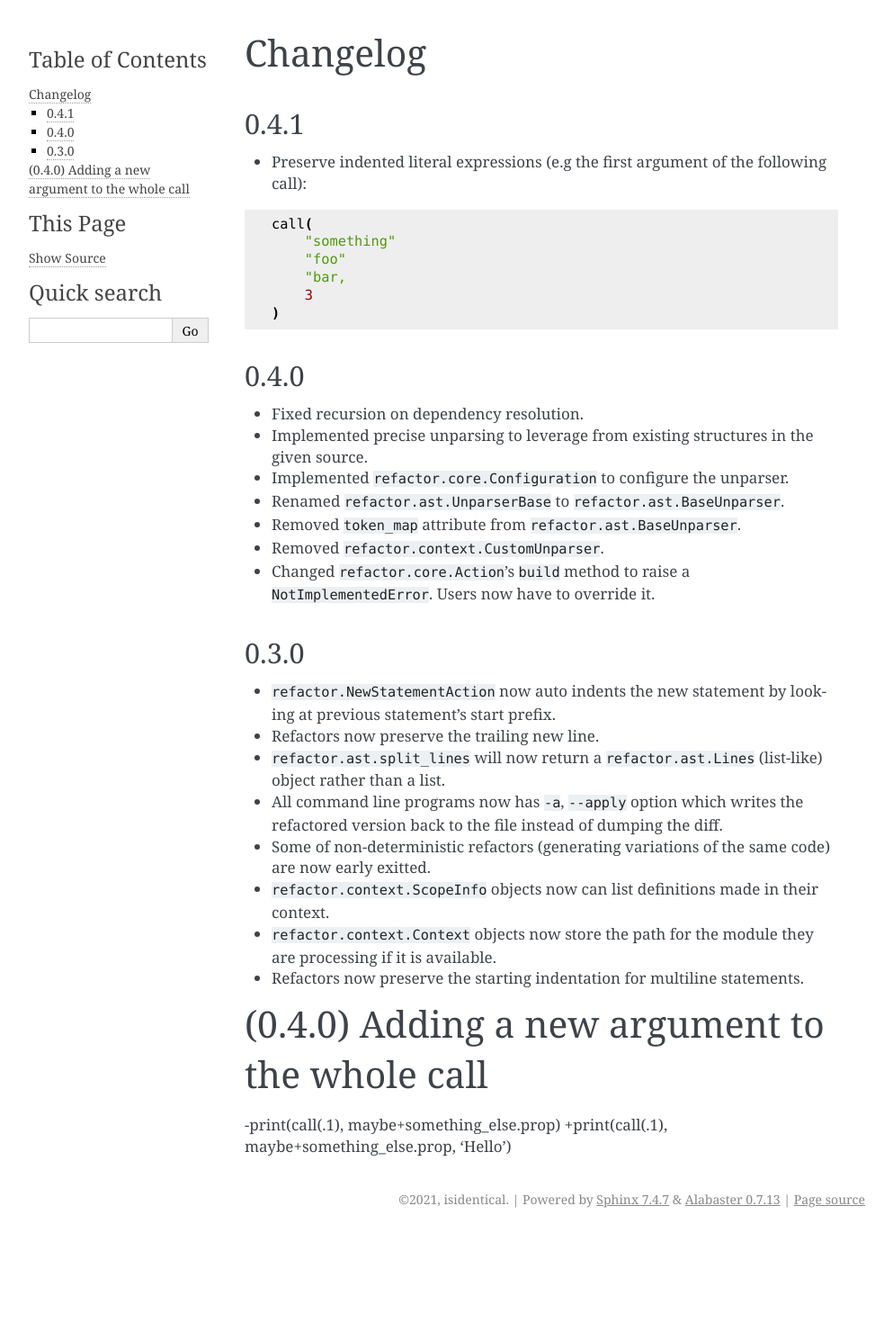
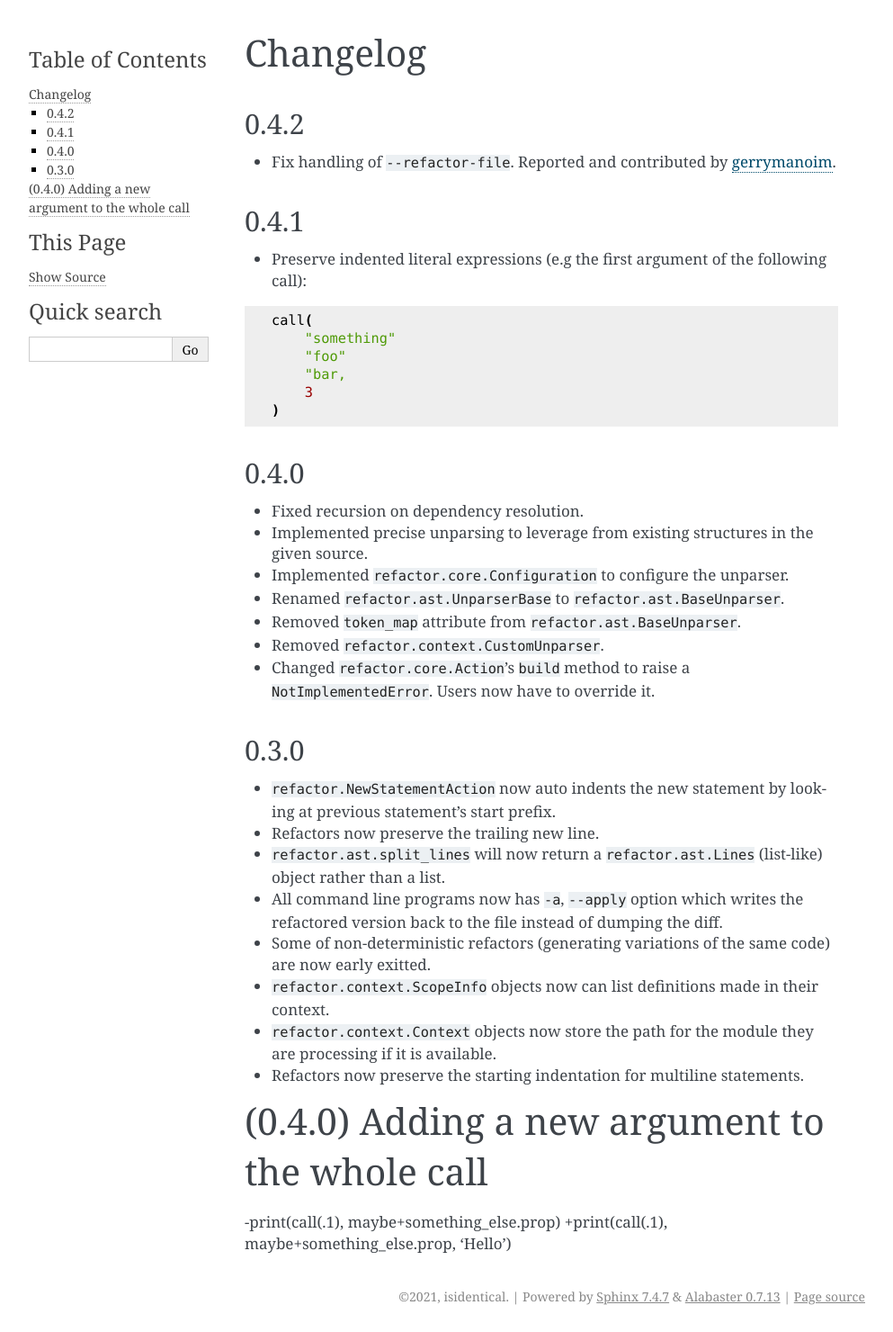
Before and after one commit to isidentical/refactor, a Sphinx documentation site: the page built from docs/source/changelog.md, in a window 1280 px wide. Shown: the whole page at 90% size, without its empty margins (148-1141 px from the left). Built offline with Sphinx 7.4.7, drawn with Linux system fonts in a browser that asks for light colours; before the commit the page ends 1372 px from its top, so only the background shows below that.

Commit message:
Release 0.4.2

```diff
--- a/docs/source/changelog.md
+++ b/docs/source/changelog.md
@@ -1,4 +1,8 @@
 # Changelog
+
+## 0.4.2
+
+- Fix handling of `--refactor-file`. Reported and contributed by [gerrymanoim](https://github.com/gerrymanoim).
 
 ## 0.4.1
 
--- a/setup.cfg
+++ b/setup.cfg
@@ -1,6 +1,6 @@
 [metadata]
 name = refactor
-version = 0.4.1
+version = 0.4.2
 description = AST-based fragmental source code refactoring toolkit
 long_description = file: README.md
 long_description_content_type = text/markdown
```
